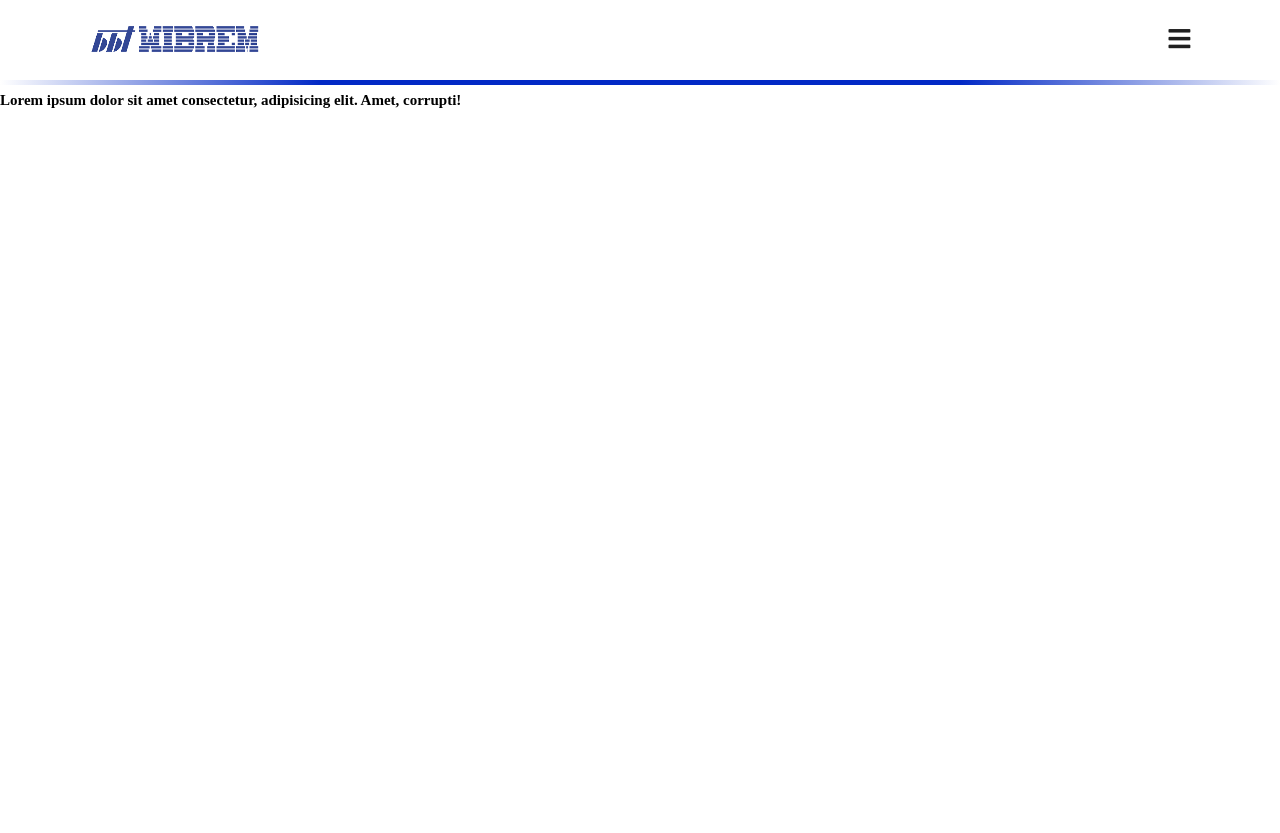
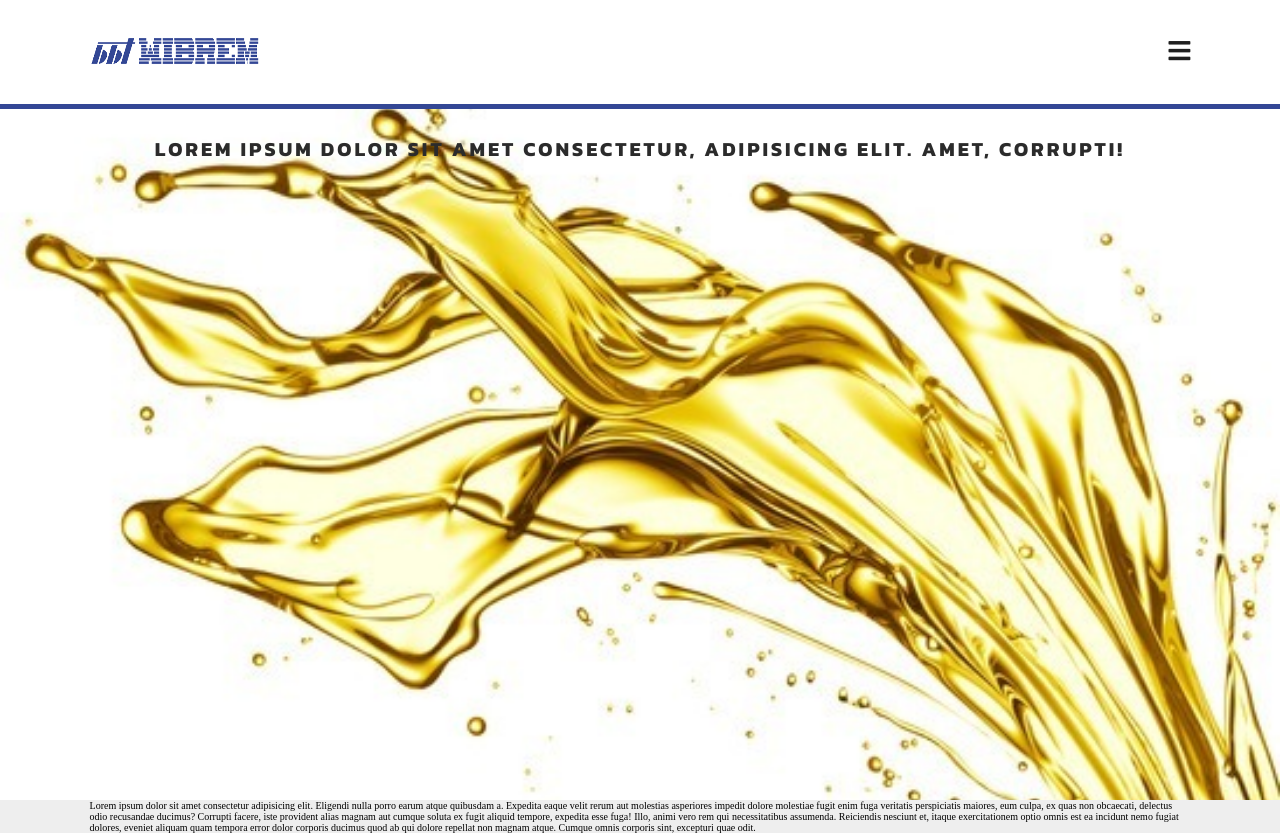
Before and after one commit to jezyk2796/BBT-WIBREM, a PHP site: page / in a window 1280 px wide. Before the commit the page ends 108 px from the top, so only its background shows below. Run offline with PHP 8.4, Linux system fonts and the light colour scheme.

Commit message:
initial appearance of the header

```diff
--- a/css/style.css
+++ b/css/style.css
@@ -1,3 +1,5 @@
+/* font-family: 'Kanit', sans-serif; */
+
 html {
   font-size: 10px;
 }
@@ -26,7 +28,7 @@ body {
 
 nav {
   width: 100%;
-    height: 10vh;
+  height: 13vh;
   background-color: #fff;
   position: fixed;
   top: 0;
@@ -56,7 +58,10 @@ nav::after {
   display: block;
   width: 100%;
   height: 0.5rem;
-    background: rgba(255, 255, 255, 1);
+
+  background-color: #334795;
+
+  /* background: rgba(255, 255, 255, 1);
     background: -moz-linear-gradient(left,
         rgba(255, 255, 255, 1) 0%,
         rgba(2, 41, 197, 1) 25%,
@@ -94,15 +99,47 @@ nav::after {
         rgba(2, 41, 197, 1) 51%,
         rgba(2, 41, 197, 1) 75%,
         rgba(255, 255, 255, 1) 100%);
-    filter: progid:DXImageTransform.Microsoft.gradient(startColorstr='#ffffff', endColorstr='#ffffff', GradientType=1);
+    filter: progid:DXImageTransform.Microsoft.gradient(startColorstr='#ffffff', endColorstr='#ffffff', GradientType=1); */
 }
 
 /* HEADER */
 
 header {
   /* margin: 5vh; */
-    height: 90vh;
-    position: absolute;
-    top: 10vh;
+  width: 100%;
+  height: 87vh;
+  position: relative;
+  top: 13vh;
   left: 0;
+
+  background-image: url("../img/6.jpg");
+  background-attachment: fixed;
+  background-size: cover;
+  background-repeat: no-repeat;
+  background-position: center;
 }
+
+header h2 {
+  margin: 0;
+  padding: 3rem 0 0 0;
+  text-align: center;
+  text-transform: uppercase;
+  font-family: "Kanit", sans-serif;
+  letter-spacing: 0.3rem;
+  font-size: 2rem;
+  color: #2b2b2b;
+}
+
+/* ABOUT */
+
+section.about {
+  width: 100%;
+  position: relative;
+  top: 13vh;
+  left: 0;
+  background-color: #eee;
+}
+
+.about p {
+  margin: 0;
+}
--- a/index.html
+++ b/index.html
@@ -8,6 +8,9 @@
     <meta name="description" content="Oferujemy remonty pomp olejowych, czyszczenie kondensatorów oraz wymienników ciepłowniczych, diagnostykę, przeglądy i remonty układów regulacji elektro- hydraulicznych, a także serwis transformatorów. Kontakt BBT - WIBREM Wojciech Błochowiak +48 600 801 784">
     <meta name="keywords" content="remonty pomp olejowych, remonty ukladow regulacji turbin, remonty chlodnic, remonty wymiennikow, bbt wibrem">
     <title>BBT-WIBREM</title>
+
+    <link href="https://fonts.googleapis.com/css?family=Kanit:300,400,500,700,900&amp;subset=latin-ext" rel="stylesheet">
+
 
     <link rel="stylesheet" href="https://use.fontawesome.com/releases/v5.7.2/css/all.css" integrity="sha384-fnmOCqbTlWIlj8LyTjo7mOUStjsKC4pOpQbqyi7RrhN7udi9RwhKkMHpvLbHG9Sr"
         crossorigin="anonymous">
@@ -47,8 +50,22 @@
     </nav>
 
     <header>
-        <h2 class="welcome">Lorem ipsum dolor sit amet consectetur, adipisicing elit. Amet, corrupti!</h2>
+        <div class="wrapper">
+            <h2 class="welcome">Lorem ipsum dolor sit amet consectetur, adipisicing elit. Amet, corrupti!</h2>
+        </div>
     </header>
+
+    <section class="about">
+        <div class="wrapper">
+            <p>Lorem ipsum dolor sit amet consectetur adipisicing elit. Eligendi nulla porro earum atque quibusdam a.
+                Expedita eaque velit rerum aut molestias asperiores impedit dolore molestiae fugit enim fuga veritatis
+                perspiciatis maiores, eum culpa, ex quas non obcaecati, delectus odio recusandae ducimus? Corrupti
+                facere, iste provident alias magnam aut cumque soluta ex fugit aliquid tempore, expedita esse fuga!
+                Illo, animi vero rem qui necessitatibus assumenda. Reiciendis nesciunt et, itaque exercitationem optio
+                omnis est ea incidunt nemo fugiat dolores, eveniet aliquam quam tempora error dolor corporis ducimus
+                quod ab qui dolore repellat non magnam atque. Cumque omnis corporis sint, excepturi quae odit.</p>
+        </div>
+    </section>
 
 </body>
 
```
Also changed, not shown: img/6.jpg (added). Lines whose indentation alone changed are shown as unchanged.
